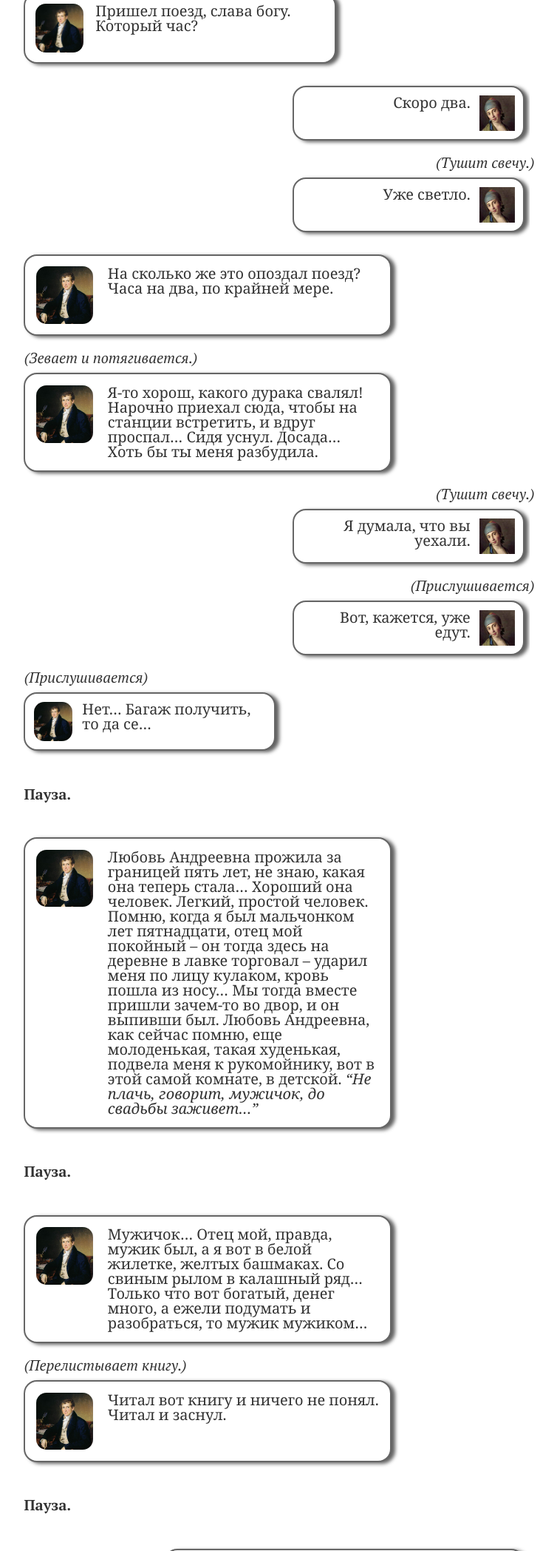
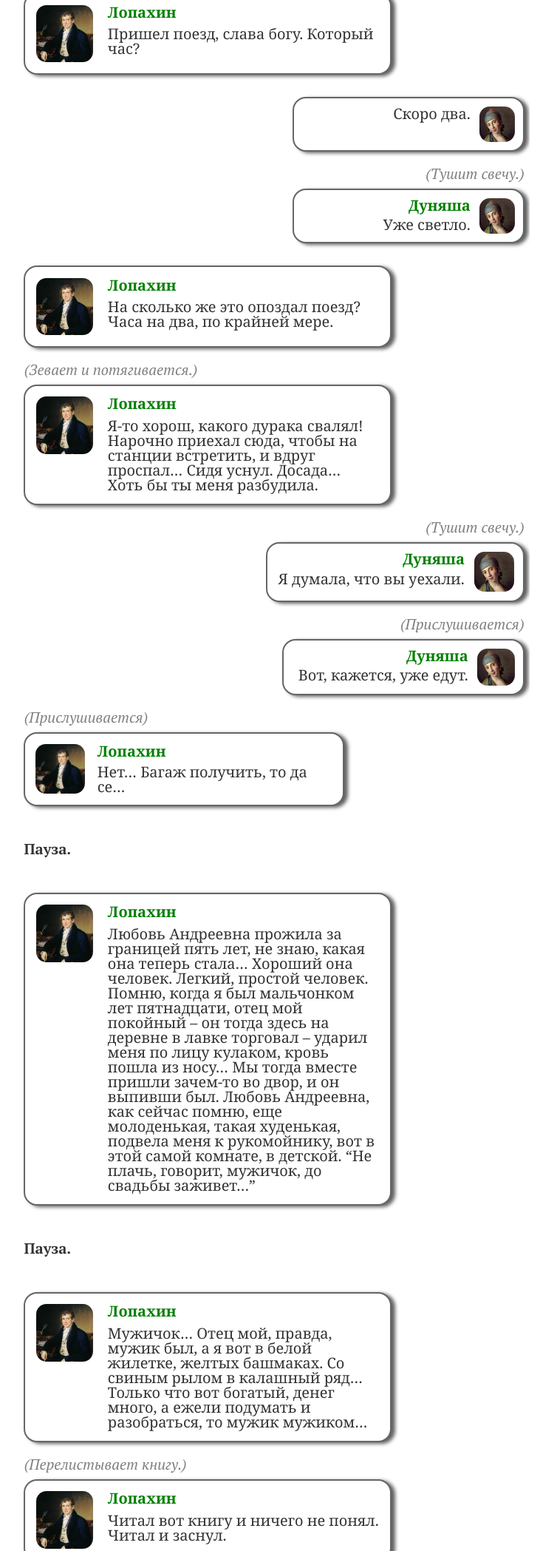
Before and after one commit to 24plays/24plays.github.io, a plain HTML site: page blog/2015/04/24/the-woes-of-wit/index.html in a window 1280 px wide. Shown: the part 1171-3268 px from the top of the page at 74% size, without its empty margins (262-1016 px from the left). Drawn offline with nearby package versions, Linux system fonts and the light colour scheme.

Commit message:
Site updated at 2015-04-27 19:00:58 UTC

```diff
--- a/blog/2015/04/24/the-woes-of-wit/index.html
+++ b/blog/2015/04/24/the-woes-of-wit/index.html
@@ -103,6 +103,9 @@
            <div class="image">
                 <img src="/images/lopakhin.jpg"/>
             </div>
+            <div class="name">
+                <b>Лопахин</b>
+            </div>
             <div class="comment">
                 Пришел поезд, слава богу. Который час?
             </div>
@@ -119,6 +122,7 @@
            <div class="image">
                 <img src="/images/dunyasha.jpg"/>
             </div>
+
             <div class="comment">
                 Скоро два.
             </div>
@@ -136,6 +140,9 @@
            <div class="image">
                 <img src="/images/dunyasha.jpg"/>
             </div>
+            <div class="name">
+                <b>Дуняша</b>
+            </div>
             <div class="comment">
                 Уже светло.
             </div>
@@ -151,6 +158,9 @@
        <div class="bubble">
            <div class="image">
                 <img src="/images/lopakhin.jpg"/>
+            </div>
+            <div class="name">
+                <b>Лопахин</b>
             </div>
             <div class="comment">
                 На сколько же это опоздал поезд? Часа на два, по крайней мере.
@@ -169,6 +179,9 @@
            <div class="image">
                 <img src="/images/lopakhin.jpg"/>
             </div>
+            <div class="name">
+                <b>Лопахин</b>
+            </div>
             <div class="comment">
                 Я-то хорош, какого дурака свалял! Нарочно приехал сюда, чтобы на станции встретить, и вдруг проспал&#8230; Сидя уснул. Досада&#8230; Хоть бы ты меня разбудила.
             </div>
@@ -185,6 +198,9 @@
        <div class="bubble">
            <div class="image">
                 <img src="/images/dunyasha.jpg"/>
+            </div>
+            <div class="name">
+                <b>Дуняша</b>
             </div>
             <div class="comment">
                 Я думала, что вы уехали.
@@ -203,6 +219,9 @@
            <div class="image">
                 <img src="/images/dunyasha.jpg"/>
             </div>
+            <div class="name">
+                <b>Дуняша</b>
+            </div>
             <div class="comment">
                 Вот, кажется, уже едут.
             </div>
@@ -219,6 +238,9 @@
        <div class="bubble">
            <div class="image">
                 <img src="/images/lopakhin.jpg"/>
+            </div>
+            <div class="name">
+                <b>Лопахин</b>
             </div>
             <div class="comment">
                 Нет&#8230; Багаж получить, то да се&#8230;
@@ -237,8 +259,11 @@
            <div class="image">
                 <img src="/images/lopakhin.jpg"/>
             </div>
+            <div class="name">
+                <b>Лопахин</b>
+            </div>
             <div class="comment">
-                Любовь Андреевна прожила за границей пять лет, не знаю, какая она теперь стала&#8230; Хороший она человек. Легкий, простой человек. Помню, когда я был мальчонком лет пятнадцати, отец мой покойный &#8211; он тогда здесь на деревне в лавке торговал &#8211; ударил меня по лицу кулаком, кровь пошла из носу&#8230; Мы тогда вместе пришли зачем-то во двор, и он выпивши был. Любовь Андреевна, как сейчас помню, еще молоденькая, такая худенькая, подвела меня к рукомойнику, вот в этой самой комнате, в детской. <i>&#8220;Не плачь, говорит, мужичок, до свадьбы заживет&#8230;&#8221;</i>
+                Любовь Андреевна прожила за границей пять лет, не знаю, какая она теперь стала&#8230; Хороший она человек. Легкий, простой человек. Помню, когда я был мальчонком лет пятнадцати, отец мой покойный &#8211; он тогда здесь на деревне в лавке торговал &#8211; ударил меня по лицу кулаком, кровь пошла из носу&#8230; Мы тогда вместе пришли зачем-то во двор, и он выпивши был. Любовь Андреевна, как сейчас помню, еще молоденькая, такая худенькая, подвела меня к рукомойнику, вот в этой самой комнате, в детской. &#8220;Не плачь, говорит, мужичок, до свадьбы заживет&#8230;&#8221;
             </div>
         </div>
     </div>
@@ -253,6 +278,9 @@
        <div class="bubble">
            <div class="image">
                 <img src="/images/lopakhin.jpg"/>
+            </div>
+            <div class="name">
+                <b>Лопахин</b>
             </div>
             <div class="comment">
                 Мужичок&#8230; Отец мой, правда, мужик был, а я вот в белой жилетке, желтых башмаках. Со свиным рылом в калашный ряд&#8230; Только что вот богатый, денег много, а ежели подумать и разобраться, то мужик мужиком&#8230;
@@ -271,6 +299,9 @@
            <div class="image">
                 <img src="/images/lopakhin.jpg"/>
             </div>
+            <div class="name">
+                <b>Лопахин</b>
+            </div>
             <div class="comment">
                 Читал вот книгу и ничего не понял. Читал и заснул.
             </div>
@@ -288,6 +319,9 @@
            <div class="image">
                 <img src="/images/dunyasha.jpg"/>
             </div>
+            <div class="name">
+                <b>Дуняша</b>
+            </div>
             <div class="comment">
                 А собаки всю ночь не спали, чуют, что хозяева едут.
             </div>
@@ -303,6 +337,9 @@
        <div class="bubble">
            <div class="image">
                 <img src="/images/lopakhin.jpg"/>
+            </div>
+            <div class="name">
+                <b>Лопахин</b>
             </div>
             <div class="comment">
                 Что ты, Дуняша, такая&#8230;
@@ -320,6 +357,9 @@
            <div class="image">
                 <img src="/images/dunyasha.jpg"/>
             </div>
+            <div class="name">
+                <b>Дуняша</b>
+            </div>
             <div class="comment">
                 Руки трясутся. Я в обморок упаду.
             </div>
@@ -335,6 +375,9 @@
        <div class="bubble">
            <div class="image">
                 <img src="/images/lopakhin.jpg"/>
+            </div>
+            <div class="name">
+                <b>Лопахин</b>
             </div>
             <div class="comment">
                 Очень уж ты нежная, Дуняша. И одеваешься, как барышня, и прическа тоже. Так нельзя. Надо себя помнить.
--- a/stylesheets/play.css
+++ b/stylesheets/play.css
@@ -20,7 +20,16 @@
 .right-sentence .bubble-wrapper{
     width: 98%;
     overflow:auto;
-            padding-right: 1%;
+    padding-right: 1%;
+}
+
+.right-sentence i{
+    padding-right: 2%;
+    color: grey;
+}
+
+.left-sentence i{
+    color: grey;
 }
 
 .left-sentence .bubble{
@@ -86,11 +95,22 @@
     width: 76%;
 }
 
+.left-sentence .name {
+    margin: 2%;
+    margin-bottom: 0;
+    height: auto;
+    float: right;
+    width: 76%;
+    color: green;
+}
+
+
 .right-sentence .image img {
     margin: 2%;
     width: 16%;
     height: auto;
     float: right;
+    border-radius: 14px;
 }
 
 .right-sentence .comment {
@@ -99,3 +119,12 @@
     float: left;
     width: 76%;
 }
+
+.right-sentence .name {
+    margin: 2%;
+    margin-bottom: 0;
+    height: auto;
+    float: left;
+    width: 76%;
+    color: green;
+}
```
Also changed, not shown: atom.xml (+45 -2 lines), index.html (+44 -1 lines).
